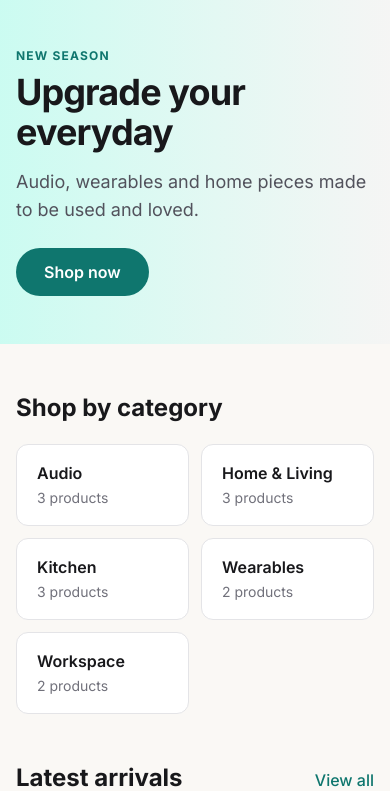
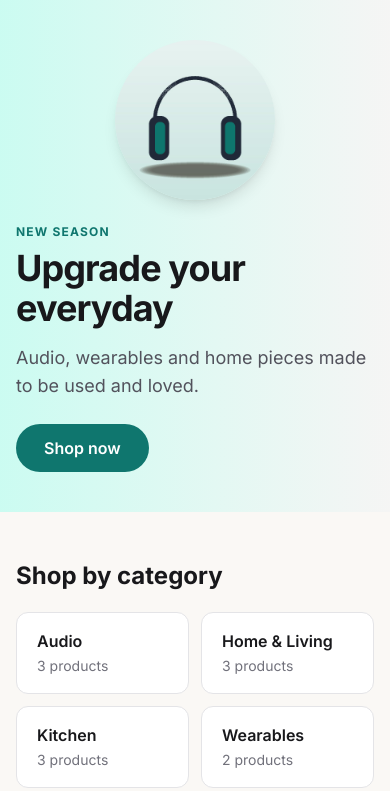
Before and after one commit to athenkosi-nomavila/store, a Laravel app: page / in a window 390 px wide. Shown: the part 164-955 px from the top of the page. Run offline with Laravel 12, Linux system fonts and the light colour scheme; data comes from the database, SQL or seed files in the repository; style sheets or scripts are compiled from the project's sources.

Commit message:
Show the banner picture on phones
The hero image was hidden below the md breakpoint, so the phone
homepage opened on plain text. It now shows smaller, above the text.

Co-Authored-By: Claude Opus 5.5 (1M context) <noreply@anthropic.com>
Claude-Session: https://claude.ai/code/session_01E46JiPrxunuszbocmw78Pg

```diff
--- a/resources/views/shop/home.blade.php
+++ b/resources/views/shop/home.blade.php
@@ -5,7 +5,7 @@
 @section('content')
     {{-- Promotional banner --}}
     <section class="bg-gradient-to-r from-teal-100 to-stone-100">
-        <div class="mx-auto grid max-w-6xl items-center gap-8 px-4 py-12 sm:px-6 md:min-h-[480px] md:grid-cols-2">
+        <div class="mx-auto grid max-w-6xl items-center gap-6 px-4 py-10 sm:px-6 md:gap-8 md:py-12 md:min-h-[480px] md:grid-cols-2">
             <div>
                 <p class="mb-2 text-xs font-bold uppercase tracking-widest text-brand-600">New season</p>
                 <h1 class="text-4xl font-bold tracking-tight md:text-6xl">Upgrade your everyday</h1>
@@ -13,7 +13,7 @@
                 <a href="{{ route('shop.index') }}" class="inline-flex h-12 items-center rounded-full bg-brand-600 px-7 font-semibold text-white hover:bg-brand-700">Shop now</a>
             </div>
             <img src="{{ asset('images/hero-headphones.jpg') }}" alt="" width="800" height="800"
-                 class="hidden w-full max-w-sm justify-self-center rounded-full shadow-lg md:block">
+                 class="order-first w-40 justify-self-center rounded-full shadow-lg sm:w-56 md:order-none md:w-full md:max-w-sm">
         </div>
     </section>
 
```
